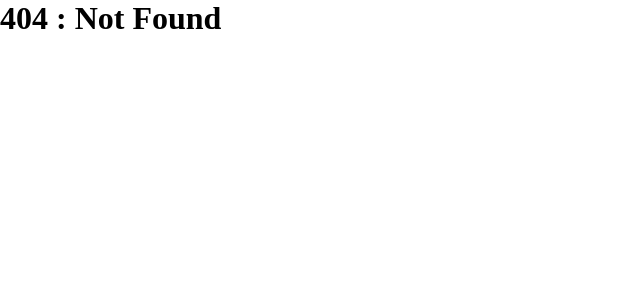
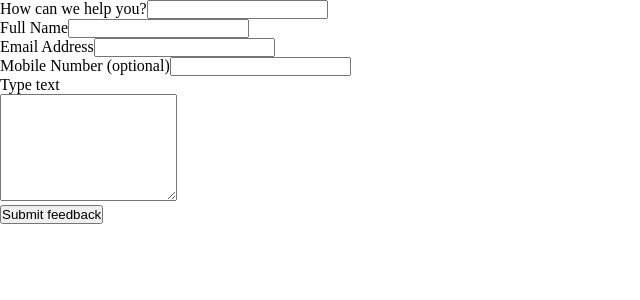
Before and after one commit to priyanshu686/React, a React app: page /contact in a window 1280 px wide. Before the commit this address had no page. Shown: the top 300 px of the page, without its empty margins (0-640 px from the left). Built offline with nearby package versions, Linux system fonts and the light colour scheme.

Commit message:
Creation of Contact Us Router

```diff
--- /dev/null
+++ b/src/components/ContactUs.js
@@ -0,0 +1,80 @@
+const ContactUs = () => {
+  return (
+    <div className="container">
+      <div
+        className="dropdown-item"
+        role="combobox"
+        aria-activedescendant="id-4.525-selected"
+        tabindex="0">
+        <div className="dropdown-content">
+          <span className="dropdown-label">How can we help you?</span>
+          <input
+              type="text"
+              autocomplete="on"
+              className="input-field"
+            />
+
+        </div>
+
+        <section className="input-section">
+          <section className="input-wrapper">
+
+          </section>
+          <label className="input-label">Full Name</label>
+          <input
+              type="text"
+              autocomplete="on"
+              className="input-field"
+            />
+        </section>
+
+        <div className="separator"></div>
+
+        <section className="input-section">
+          <section className="input-wrapper">
+
+          </section>
+          <label className="input-label">Email Address</label>
+          <input
+              type="text"
+              autocomplete="on"
+              className="input-field"
+            />
+        </section>
+
+        <div className="separator"></div>
+
+        <section className="input-section">
+          <section className="input-wrapper">
+
+          </section>
+          <label className="input-label">Mobile Number (optional)</label>
+          <input
+              type="text"
+              autocomplete="on"
+              className="input-field"
+            />
+        </section>
+
+        <div className="separator"></div>
+
+        <section className="textarea-section">
+
+          <label className="textarea-label">Type text</label>
+
+        </section>
+        <section>
+        <textarea rows="7" className="textarea-field"></textarea>
+        </section>
+
+        <div className="separator"></div>
+
+        <button className="submit-button">
+          <span className="submit-text">Submit feedback</span>
+        </button>
+      </div>
+    </div>
+  );
+};
+
+export default ContactUs;
--- a/src/components/Header.js
+++ b/src/components/Header.js
@@ -29,7 +29,7 @@ const Header = () =>{
                 <ul className="list">
                     <li id="n1"><Link to ="/">Home</Link></li>
                     <li id="n2"><Link to ="/about">About Us</Link></li>
-                    <li id="n3">Contect Us</li>
+                    <li id="n3"><Link to="/contact">Contact Us</Link></li>
                     <li id="n4">Cart</li>
                     <button id="login"
                 onClick={()=>{
```
Also changed, not shown: src/App.js (+6 -1 lines).
